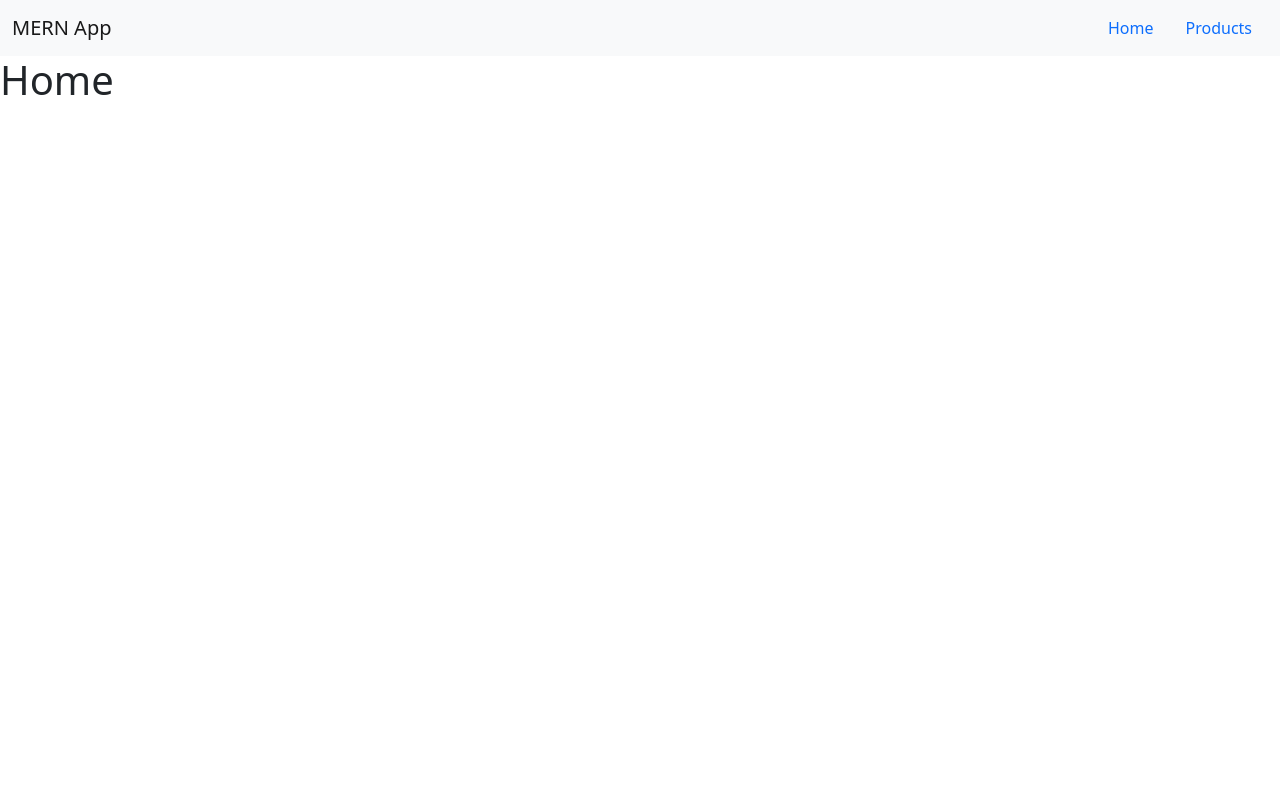
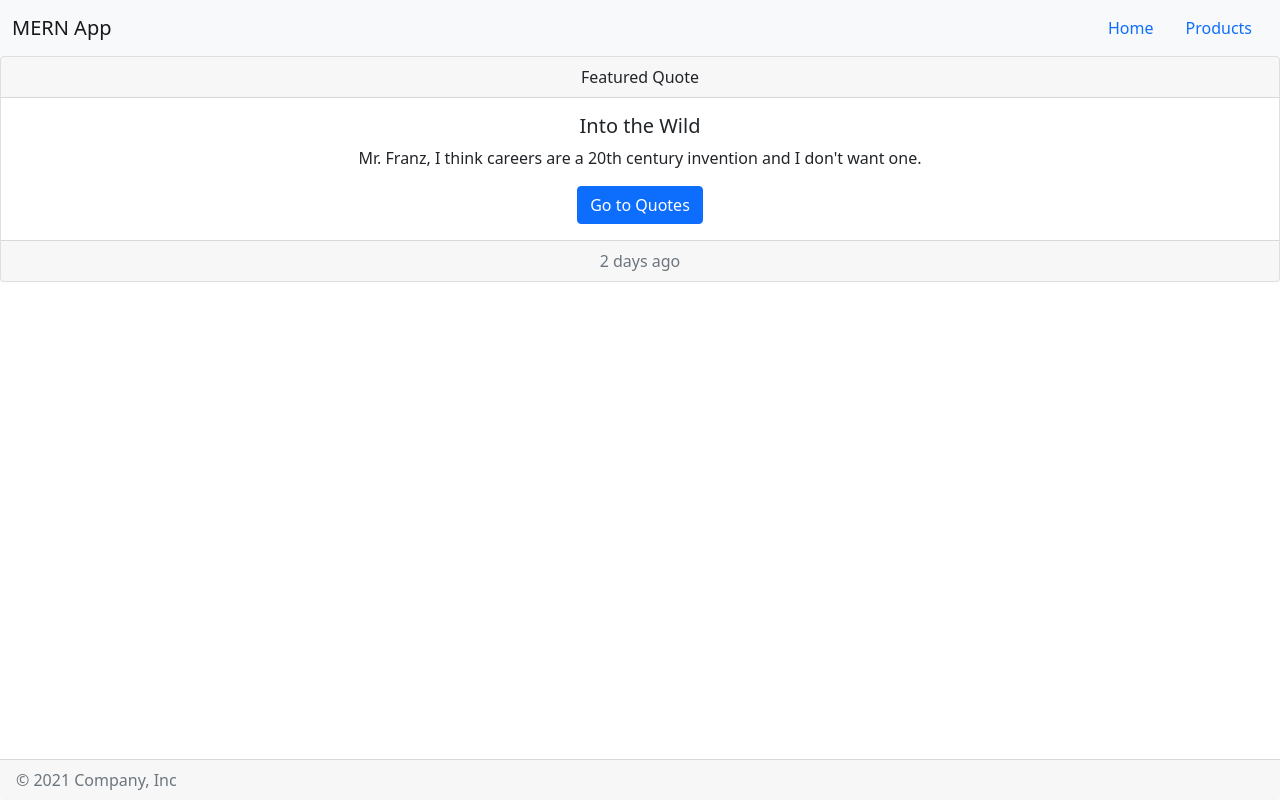
Before and after one commit to avinash2wards/mern-app-frontend, a React (Create React App) app: page / in a window 1280 px wide. Built offline with nearby package versions, Linux system fonts and the light colour scheme.

Commit message:
designed header, footer and home component

```diff
--- a/src/App.js
+++ b/src/App.js
@@ -1,16 +1,17 @@
 import { BrowserRouter, Routes, Route } from "react-router-dom";
 import { Home } from "./pages/Home";
-import { Products } from "./pages/Products";
+import { Quotes } from "./pages/Quotes";
 import { AppMenuBar } from "./components/AppMenuBar";
-
+import { AppFooter } from "./components/AppFooter";
 const App = () => {
   return (
     <BrowserRouter>
       <AppMenuBar></AppMenuBar>
       <Routes>
         <Route path="/" element={<Home />} />
-        <Route path="/products" element={<Products />} />
+        <Route path="/products" element={<Quotes />} />
       </Routes>
+      <AppFooter></AppFooter>
     </BrowserRouter>
   );
 };
--- /dev/null
+++ b/src/components/AppFooter.jsx
@@ -0,0 +1,14 @@
+const AppFooter = () => {
+  return (
+    <div
+      className="container-fluid card-footer"
+      style={{ bottom: 0, position: "absolute" }}
+    >
+      <footer>
+        <p className="col-md-4 mb-0 text-muted">&copy; 2021 Company, Inc</p>
+      </footer>
+    </div>
+  );
+};
+
+export { AppFooter };
--- a/src/components/AppMenuBar.jsx
+++ b/src/components/AppMenuBar.jsx
@@ -2,16 +2,16 @@ import { Link } from "react-router-dom";
 
 const AppMenuBar = () => {
   return (
-    <nav class="navbar navbar-light bg-light">
-      <div class="container-fluid">
-        <span class="navbar-brand mb-0 h1">MERN App</span>
-        <ul class="nav">
-          <li class="nav-item">
+    <nav className="navbar navbar-light bg-light">
+      <div className="container-fluid">
+        <span className="navbar-brand mb-0 h1">MERN App</span>
+        <ul className="nav">
+          <li className="nav-item">
             <Link to="/" className="nav-link active">
               Home
             </Link>
           </li>
-          <li class="nav-item">
+          <li className="nav-item">
             <Link to="/products" className="nav-link active">
               Products
             </Link>
--- a/src/pages/Home.jsx
+++ b/src/pages/Home.jsx
@@ -1,5 +1,22 @@
+import { Link } from "react-router-dom";
+
 const Home = () => {
-  return <h1>Home</h1>;
+  return (
+    <div className="card text-center">
+      <div className="card-header">Featured Quote</div>
+      <div className="card-body">
+        <h5 className="card-title">Into the Wild</h5>
+        <p className="card-text">
+          Mr. Franz, I think careers are a 20th century invention and I don't
+          want one.
+        </p>
+        <Link className="btn btn-primary" to="/products">
+          Go to Quotes
+        </Link>
+      </div>
+      <div className="card-footer text-muted">2 days ago</div>
+    </div>
+  );
 };
 
 export { Home };
--- a/src/pages/Products.jsx
+++ /dev/null
@@ -1,5 +0,0 @@
-const Products = () => {
-  return <h1>Products</h1>;
-};
-
-export { Products };
--- /dev/null
+++ b/src/pages/Quotes.jsx
@@ -0,0 +1,5 @@
+const Quotes = () => {
+  return <h1>Quotes</h1>;
+};
+
+export { Quotes };
```
